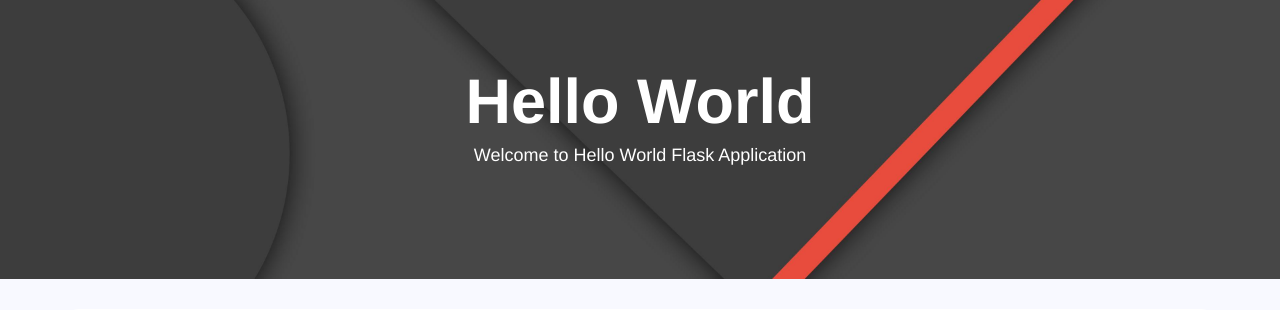
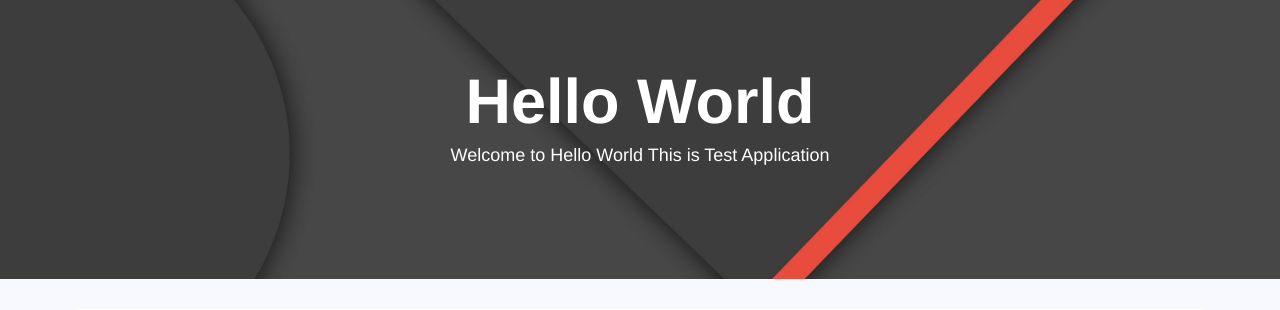
Before and after one commit to cdeveloper123/Flask_test, a Flask app: page / in a window 1280 px wide. Shown: the part 51-361 px from the top of the page. Run offline with Flask 2, Linux system fonts and the light colour scheme; some libraries are stand-ins or nearby versions.

Commit message:
Test scripts

```diff
--- a/templates/index.html
+++ b/templates/index.html
@@ -21,7 +21,7 @@ Home
       <div class="container">
           <center>
           <h1 style="color:white"><b>Hello World</b></h1>
-        <h4 style="color:white">Welcome to Hello World Flask Application</h4>
+        <h4 style="color:white">Welcome to Hello World This is Test Application</h4>
               <br>
           </center>
       </div>
```
